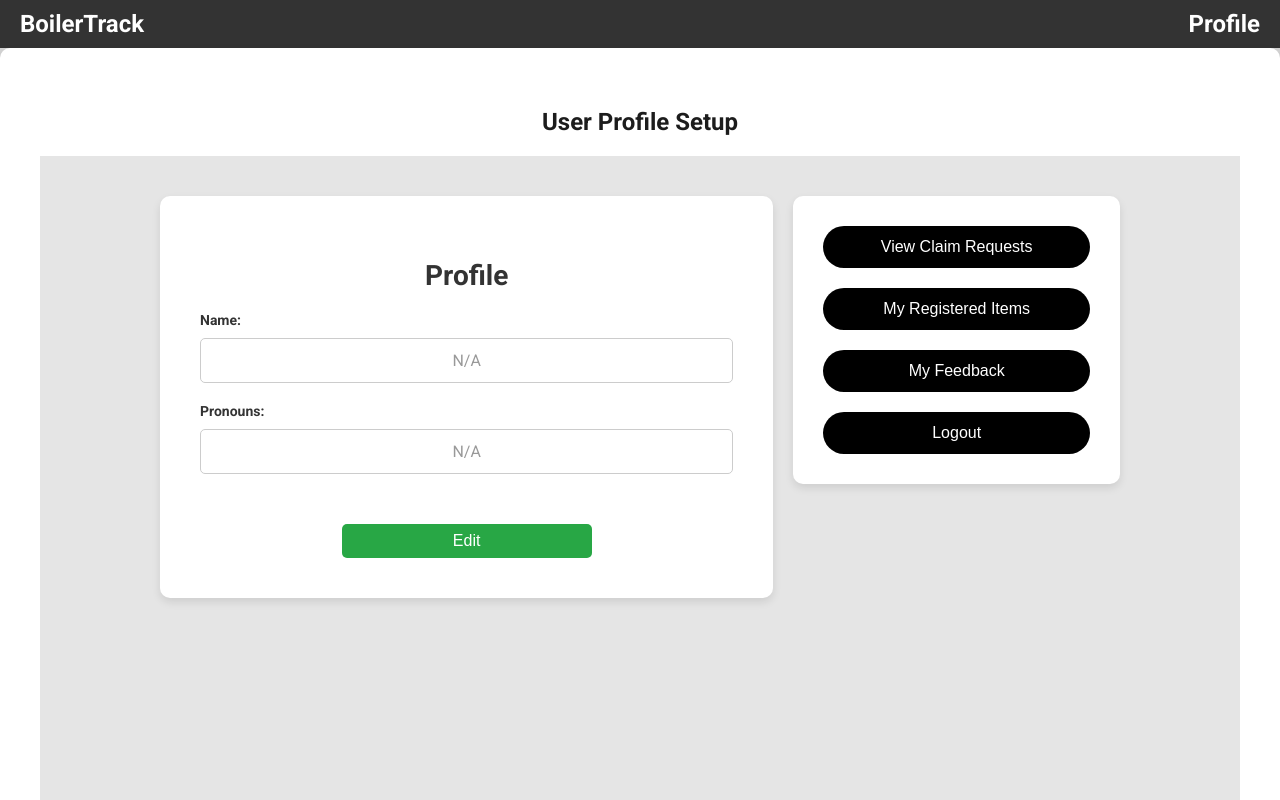
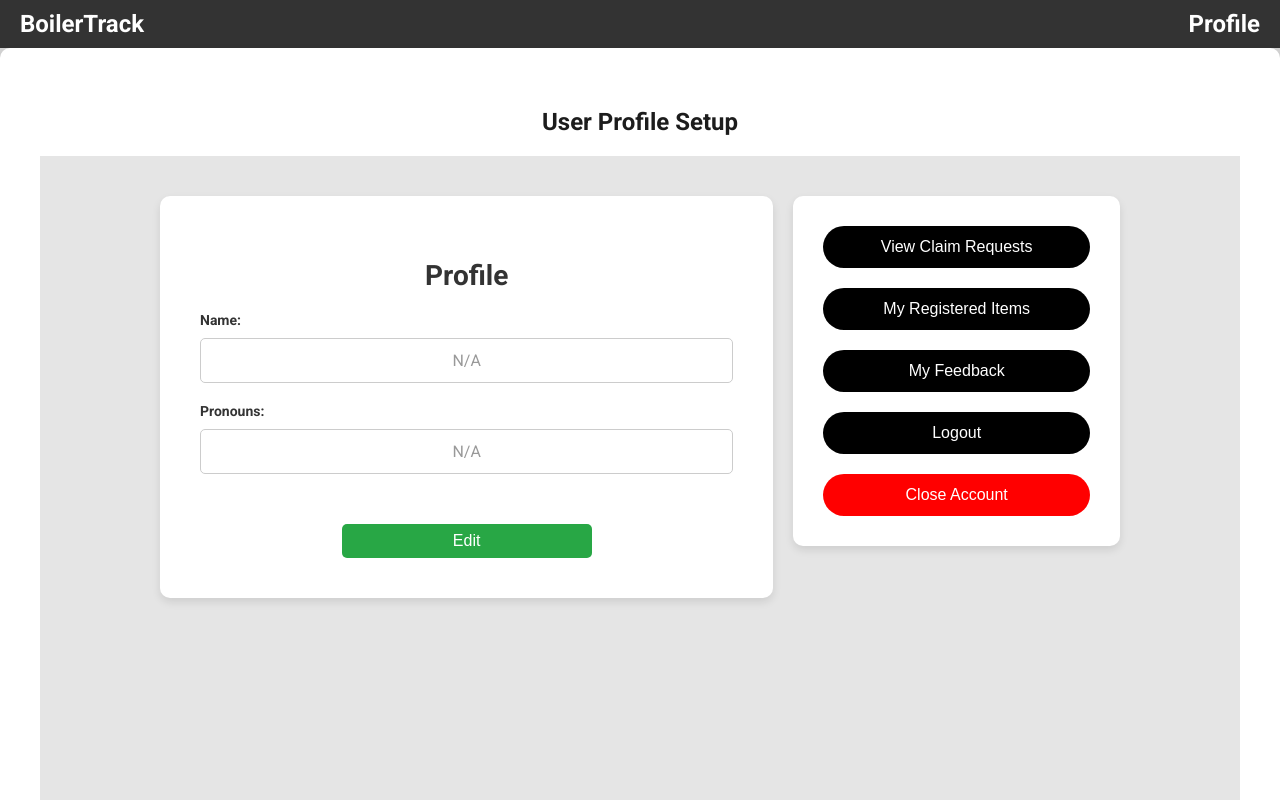
Before and after one commit to daivikghosh/BoilerTrack, a React (Create React App) app: page /UserProfile in a window 1280 px wide. Shown: the top 800 px of the page. Built offline with nearby package versions, Linux system fonts and the light colour scheme.

Commit message:
buttons ui

```diff
--- a/src/components/UserProfileForm/UserProfileForm.js
+++ b/src/components/UserProfileForm/UserProfileForm.js
@@ -82,6 +82,16 @@ const UserProfileForm = ({
         >
           Logout
         </button>
+
+        <button
+          onClick={() => navigate("/close-account")}
+          className="action-button"
+          style={{
+            backgroundColor: "red",
+          }}
+        >
+          Close Account
+        </button>
       </div>
     </div>
   );
--- a/src/pages/AllItemsPage_Staff.js
+++ b/src/pages/AllItemsPage_Staff.js
@@ -196,6 +196,10 @@ function AllItemsPage() {
         <Link to="/upload-qr-code" className="page-button">
           Scan Pre-registered QR code
         </Link>
+
+        <Link to="/lost-items-staff" className="page-button">
+          All Lost Item Requests
+        </Link>
       </div>
 
       <div className="main-content">
```
